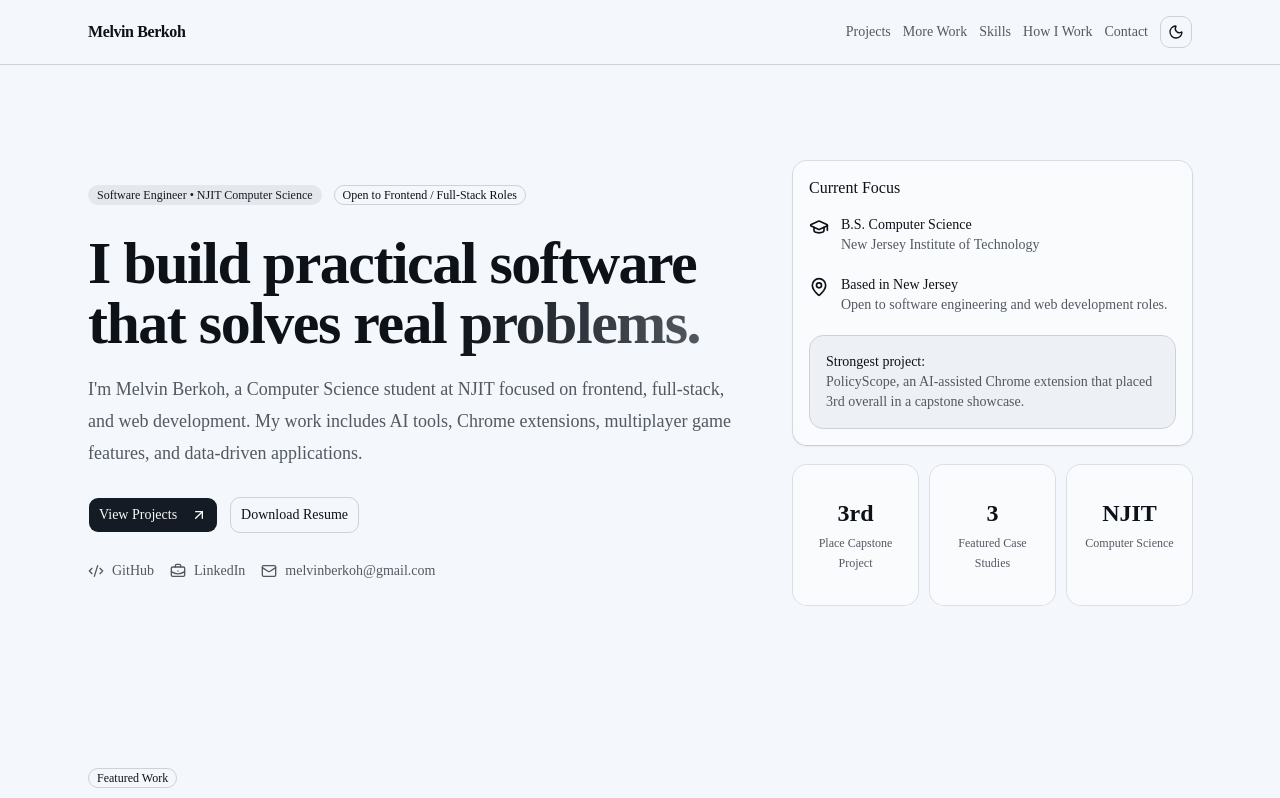
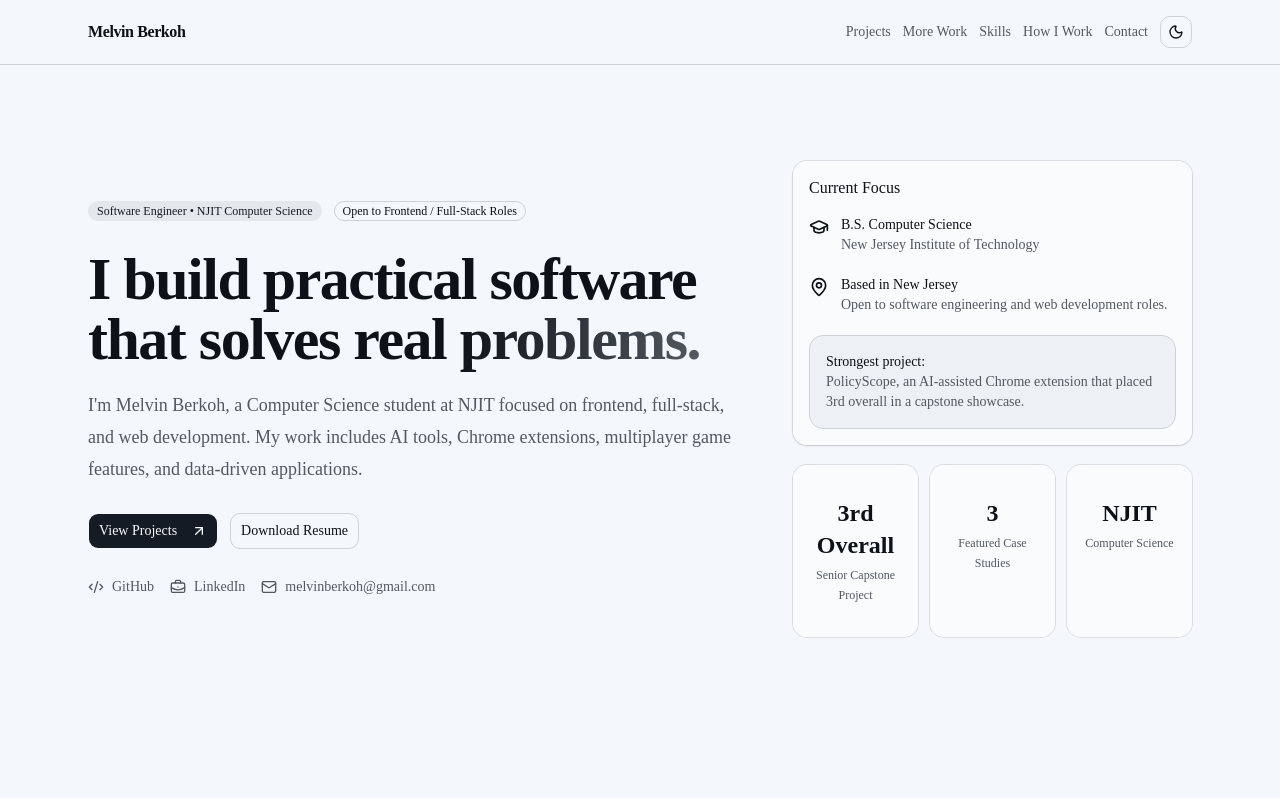
Before and after one commit to MelvinBerkoh/Portfolio, a Next.js app: page / in a window 1280 px wide. Shown: the top 798 px of the page. Built offline with nearby package versions, Linux system fonts and the light colour scheme.

Commit message:
Add capstone award certificate

```diff
--- a/src/components/home/home-page.tsx
+++ b/src/components/home/home-page.tsx
@@ -64,8 +64,8 @@ const workHabits = [
 
 const stats = [
   {
-    value: "3rd",
-    label: "Place Capstone Project",
+    value: "3rd Overall",
+    label: "Senior Capstone Project",
   },
   {
     value: "3",
--- a/src/data/projects.ts
+++ b/src/data/projects.ts
@@ -219,6 +219,12 @@ export const projects: Project[] = [
       alt: "PolicyScope highlighted clause on an Amazon policy page",
       caption:
         "On-page highlighting showing how PolicyScope marks detected policy language directly in the source document.",
+    },
+    {
+      src: "/projects/policyscope/capstone-certificate.png",
+      alt: "PolicyScope senior capstone third overall certificate",
+      caption:
+        "Certificate recognizing PolicyScope for placing 3rd overall in the Senior Capstone Project showcase.",
     },
   ],
   links: [
```
Also changed, not shown: public/projects/policyscope/capstone-certificate.png (added).
